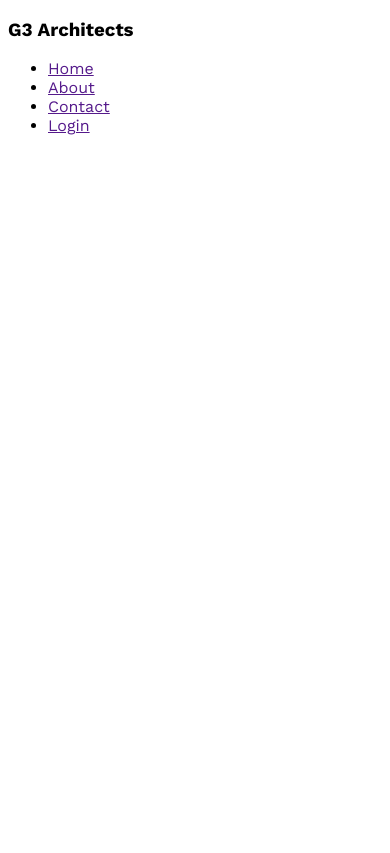
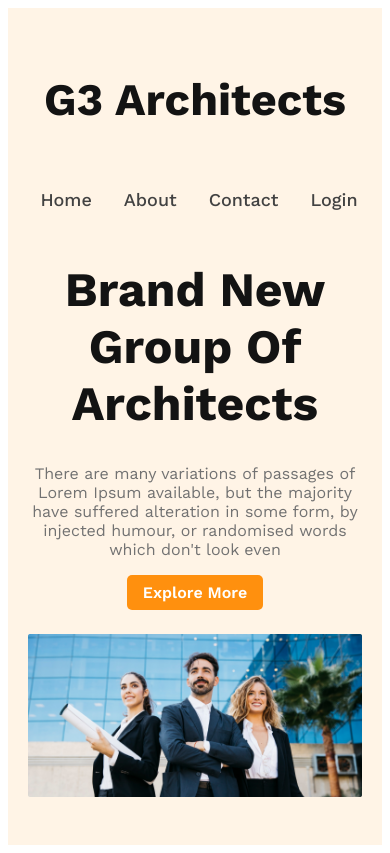
Before and after one commit to Rabiul913/g3-architects-recources_website_rabi, a plain HTML site: page index.html in a window 390 px wide. Drawn offline with nearby package versions, Linux system fonts and the light colour scheme.

Commit message:
header section with responsive

```diff
--- a/assets/css/style.css
+++ b/assets/css/style.css
@@ -4,3 +4,113 @@
 *{
     font-family: 'Work Sans', sans-serif;
 }
+
+/* header styles */
+header{
+    background: rgba(255, 144, 14, 0.10);
+    padding: 4rem 15rem;
+}
+nav{
+    display: flex;
+    justify-content: space-between;
+    align-items: center;
+}
+.nav-title{
+    color: #131313;
+    font-size: 2.8125rem;
+    font-weight: 700;
+}
+nav > ul{
+    display: flex;
+}
+nav li{
+
+    list-style: none;
+    text-align: center;
+    margin-right: 2rem;
+    font-size: 1.125rem;
+    font-weight: 500;
+    line-height: 1.625rem;
+}
+nav li>a{
+    color: #424242;
+    text-decoration: none;
+}
+
+/* banner style */
+.banner-content{
+    max-width: 800px;
+    text-align: center;
+    margin: 0 auto;
+}
+.banner-title{
+    font-size: 4rem;
+    font-weight: 700;
+    color: #131313;
+}
+.banner-description{
+    color: #727272;
+}
+.btn-primary{
+    background-color: #FF900E;
+    padding: 1.1rem 2rem;
+    color: #FFF;
+    font-size: 1rem;
+    font-weight: 600;
+    border: #FF900E;
+    border-radius: 5px;
+    cursor: pointer;
+}
+.banner img{
+    width: 100%;
+    margin: 1.5rem 0;
+}
+
+
+
+
+/* responsive media query */
+/* mobile devices */
+@media screen and (max-width: 576px){
+    header{
+        padding: 20px;
+    }
+    nav{
+        flex-direction: column;
+    }
+    .banner-title{
+        font-size: 3rem;
+        font-weight: 700;
+        color: #131313;
+    }
+    .btn-primary{
+        background-color: #FF900E;
+        padding: .5rem 1rem;
+        color: #FFF;
+        font-size: 1rem;
+        font-weight: 600;
+
+    }
+}
+/* tablet or medium devices */
+@media screen and (min-width: 576px) and (max-width:960px){
+    header{
+        padding: 40px;
+    }
+    nav{
+        flex-direction: column;
+    }
+    .banner-title{
+        font-size: 3.2rem;
+        font-weight: 700;
+        color: #131313;
+    }
+    .btn-primary{
+        background-color: #FF900E;
+        padding: 1rem 1.6rem;
+        color: #FFF;
+        font-size: 1rem;
+        font-weight: 600;
+
+    }
+}
--- a/index.html
+++ b/index.html
@@ -9,7 +9,7 @@
 <body>
     <header>
         <nav>
-            <h3>G3 Architects</h3>
+            <h3 class="nav-title">G3 Architects</h3>
             <ul>
                 <li><a href="">Home</a></li>
                 <li><a href="">About</a></li>
@@ -17,6 +17,16 @@
                 <li><a href="">Login</a></li>
             </ul>
         </nav>
+        <div class="banner">
+            <div class="banner-content">
+                <h1 class="banner-title">Brand New <br> Group Of Architects</h1>
+                <p class="banner-description">
+                    There are many variations of passages of Lorem Ipsum available, but the majority have suffered alteration in some form, by injected humour, or randomised words which don't look even
+                </p>
+                <button class="btn-primary">Explore More</button>
+            </div>
+            <img src="./assets/images/banner.png" alt="">
+        </div>
     </header>
     <main></main>
     <footer></footer>
```
